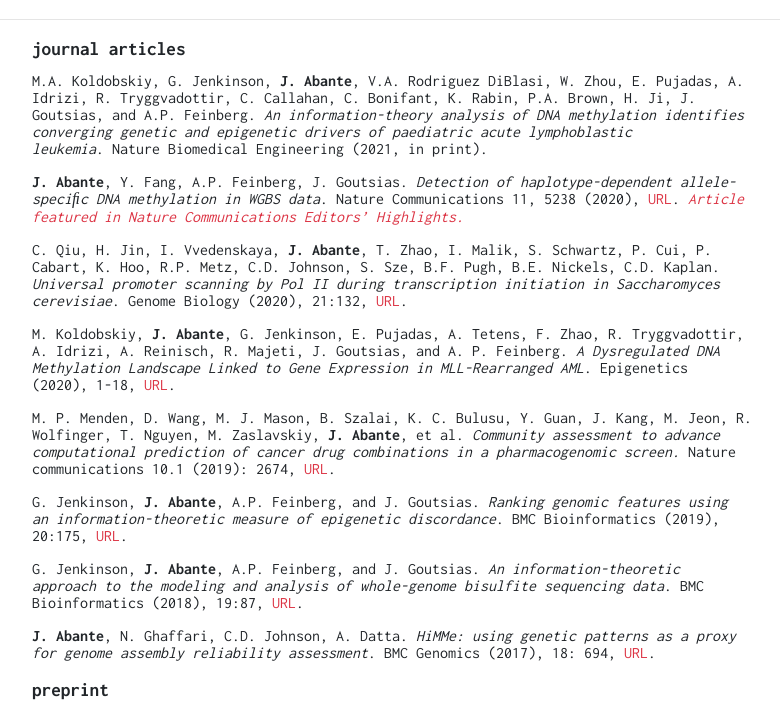
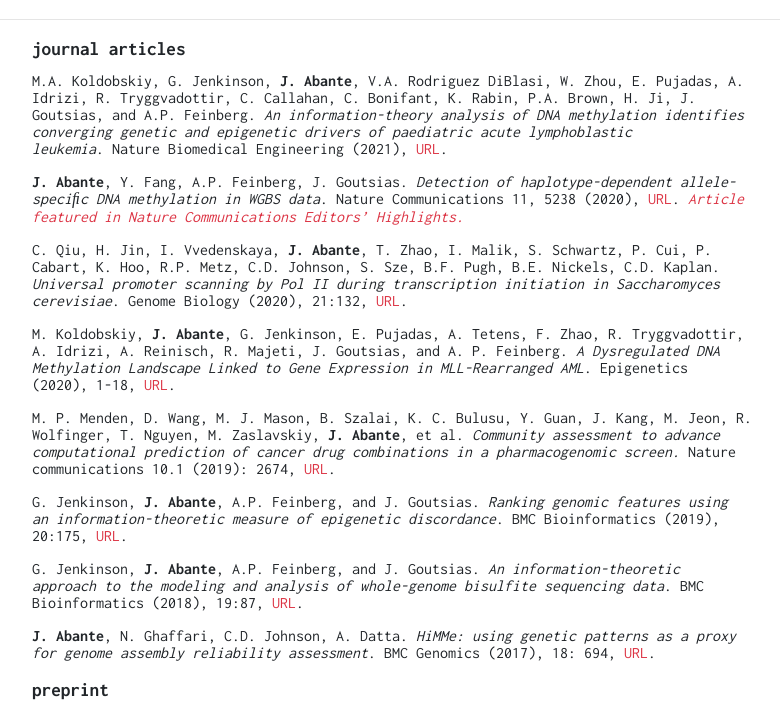
Before and after one commit to jordiabante/jordiabante.github.io, a plain HTML site: page publications/index.html in a window 1280 px wide. Shown: the part 88-800 px from the top of the page, without its empty margins (248-1028 px from the left). Drawn offline with nearby package versions, Linux system fonts and the light colour scheme.

Commit message:
Updated ALL paper information.

```diff
--- a/publications/index.html
+++ b/publications/index.html
@@ -66,7 +66,7 @@ if (!doNotTrack) {
 <div id="content">
 <div class="container">
     <h4 id="journal-articles">journal articles</h4>
-<p>M.A. Koldobskiy, G. Jenkinson, <strong>J. Abante</strong>, V.A. Rodriguez DiBlasi, W. Zhou, E. Pujadas, A. Idrizi, R. Tryggvadottir, C. Callahan, C. Bonifant, K. Rabin, P.A. Brown, H. Ji, J. Goutsias, and A.P. Feinberg. <em>An information-theory analysis of DNA methylation identifies converging genetic and epigenetic drivers of paediatric acute lymphoblastic leukemia</em>. Nature Biomedical Engineering (2021, in print).</p>
+<p>M.A. Koldobskiy, G. Jenkinson, <strong>J. Abante</strong>, V.A. Rodriguez DiBlasi, W. Zhou, E. Pujadas, A. Idrizi, R. Tryggvadottir, C. Callahan, C. Bonifant, K. Rabin, P.A. Brown, H. Ji, J. Goutsias, and A.P. Feinberg. <em>An information-theory analysis of DNA methylation identifies converging genetic and epigenetic drivers of paediatric acute lymphoblastic leukemia</em>. Nature Biomedical Engineering (2021), <a href="https://doi.org/10.1038/s41551-021-00703-2">URL</a>.</p>
 <p><strong>J. Abante</strong>, Y. Fang, A.P. Feinberg, J. Goutsias. <em>Detection of haplotype-dependent allele-speciﬁc DNA methylation in WGBS data</em>. Nature Communications 11, 5238 (2020), <a href="https://doi.org/10.1038/s41467-020-19077-1">URL</a>. <em><a href="https://www.nature.com/collections/bhkhbxstgj/content/carolina-perdigoto">Article featured in Nature Communications Editors’ Highlights.</a></em></p>
 <p>C. Qiu, H. Jin, I. Vvedenskaya, <strong>J. Abante</strong>, T. Zhao, I. Malik, S. Schwartz, P. Cui, P. Cabart, K. Hoo, R.P. Metz, C.D. Johnson, S. Sze, B.F. Pugh, B.E. Nickels, C.D. Kaplan. <em>Universal promoter scanning by Pol II during transcription initiation in Saccharomyces cerevisiae</em>. Genome Biology (2020), 21:132, <a href="https://doi.org/10.1186/s13059-020-02040-0">URL</a>.</p>
 <p>M. Koldobskiy, <strong>J. Abante</strong>, G. Jenkinson, E. Pujadas, A. Tetens, F. Zhao, R. Tryggvadottir, A. Idrizi, A. Reinisch, R. Majeti, J. Goutsias, and A. P. Feinberg. <em>A Dysregulated DNA Methylation Landscape Linked to Gene Expression in MLL-Rearranged AML</em>. Epigenetics (2020), 1-18, <a href="https://doi.org/10.1080/15592294.2020.1734149">URL</a>.</p>
```
Also changed, not shown: 1 other file.
